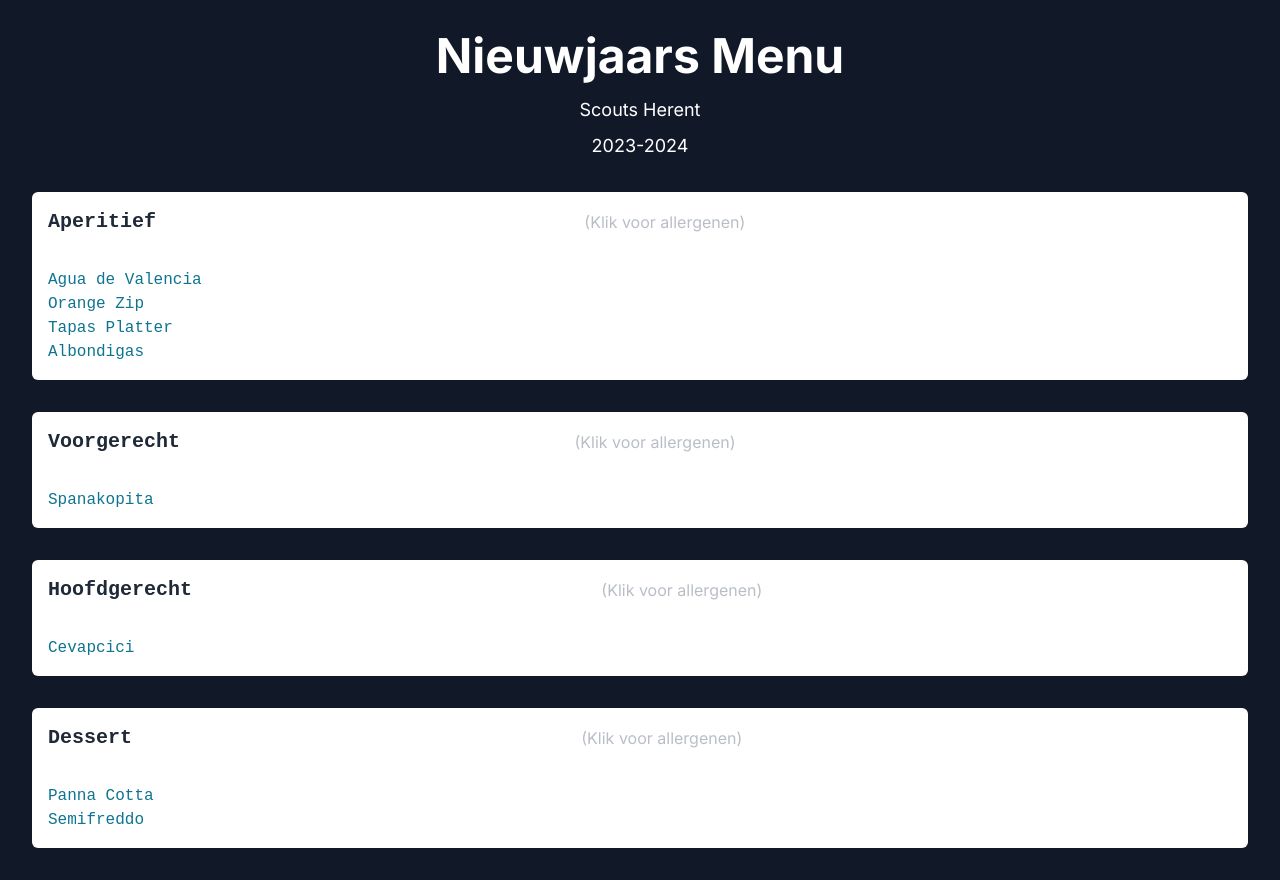
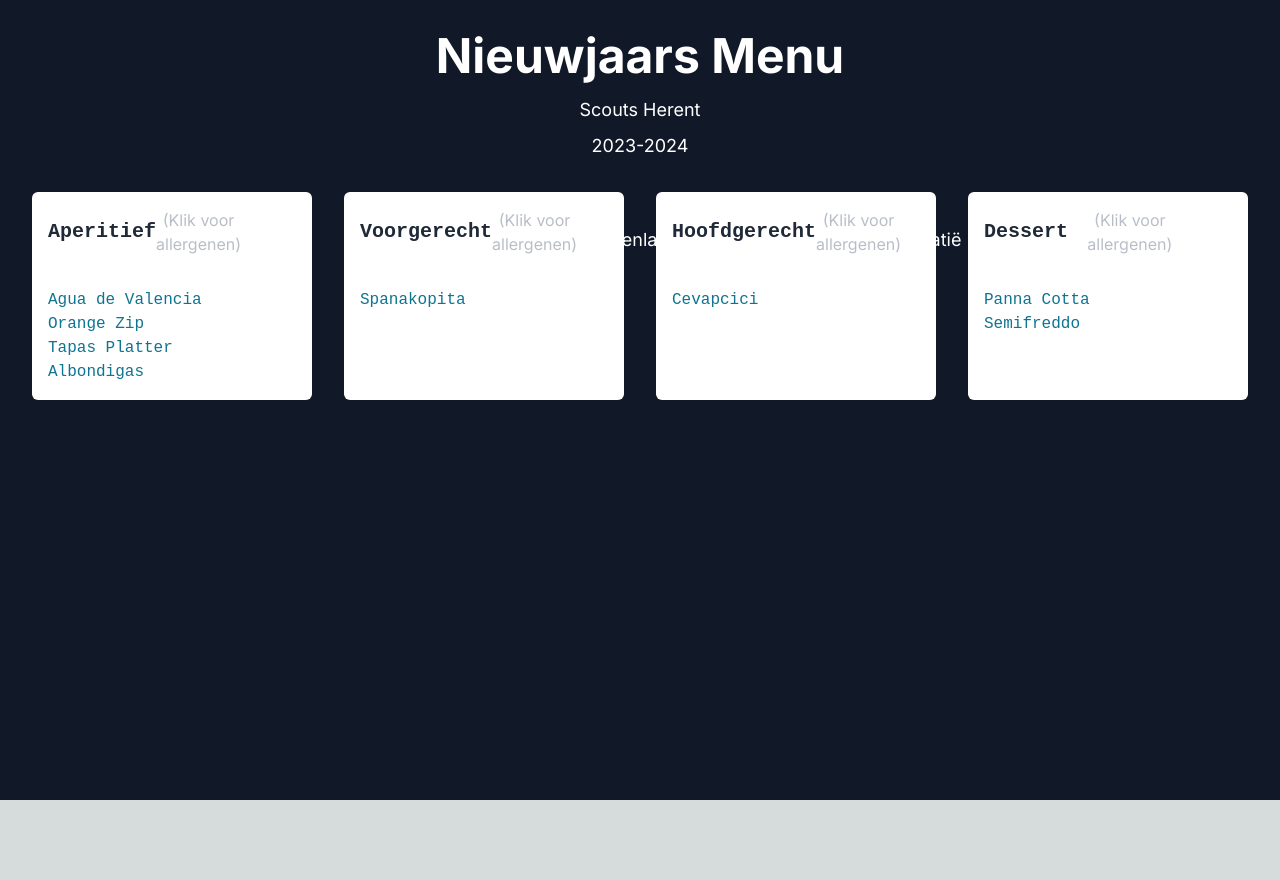
Before and after one commit to WoutPaepenUcLL/NiewjaarsMenu, a Next.js app: page / in a window 1280 px wide. After the commit the page ends 800 px from the top, so only its background shows below. Built offline with nearby package versions, Linux system fonts and the light colour scheme.

Commit message:
Update CSS and page layout

```diff
--- a/app/globals.css
+++ b/app/globals.css
@@ -9,7 +9,7 @@ body {
   @apply flex flex-col justify-center max-w-2xl mx-auto;
 }
 .menu-category {
-  @apply bg-white rounded-md p-4 transition transform hover:shadow-md xsm:w-full;
+  @apply bg-white rounded-md p-4 transition transform hover:shadow-md md:w-auto xsm:w-full lg:w-auto ;
 }
 li {
   @apply text-cyan-700;
@@ -20,7 +20,7 @@ h2 {
   font-family: 'Martian Mono', monospace;
 }
 .men-cat-heading{
-  @apply flex flex-row justify-between text-2xl text-white font-bold p-4;
+  @apply flex flex-row justify-between text-2xl text-white font-bold p-4 xl:flex-col lg:flex-col lg:justify-center lg:items-center lg:text-center lg:mb-4 lg:mt-4 lg:rounded-md lg:bg-cyan-700 lg:shadow-md lg:transform lg:hover:shadow-lg lg:hover:scale-105 lg:transition lg:duration-500 lg:ease-in-out;
 }
 header {
   @apply bg-gray-800 text-white p-4 text-center;
--- a/app/page.tsx
+++ b/app/page.tsx
@@ -12,12 +12,12 @@ export default function Home() {
     router.push(`/gang/${category}/`);
   };
   return (
-    <main className="bg-gray-900 text-white min-h-screen p-8">
+    <main className="bg-gray-900 text-white min-h-screen 2xsm:pt-8">
       <h1 className="text-5xl font-bold mb-4 text-center">Nieuwjaars Menu</h1>
       <p className="text-lg mb-2 text-center">Scouts Herent</p>
       <p className="text-lg mb-8 text-center">2023-2024</p>
 
-      <div className="grid gap-8  md:grid-cols-2 lg:grid-cols-4">
+      <div className="grid gap-8 xsm:px-8  md:grid-cols-2 lg:grid-cols-4">
         {/* Aperitief */}
         <div
           onClick={() => handleItemClick(Category.Aperitief)}
--- a/tailwind.config.ts
+++ b/tailwind.config.ts
@@ -17,6 +17,12 @@ const config: Config = {
     screens: {
       '2xsm': '400px',
       'xsm': '500px',
+      'sm': '640px',
+      'md': '768px',
+      'lg': '1024px',
+      'xl': '1200px',
+      '2xl': '1600px',
+
     },
   },
   plugins: [],
```
